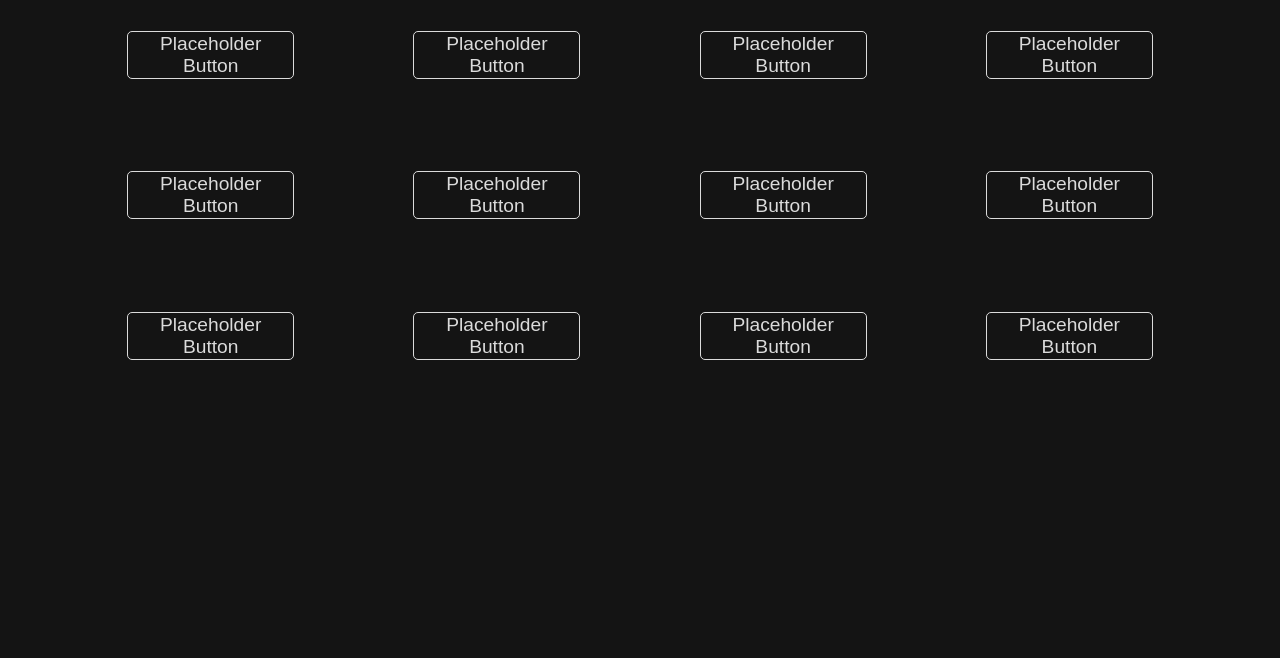
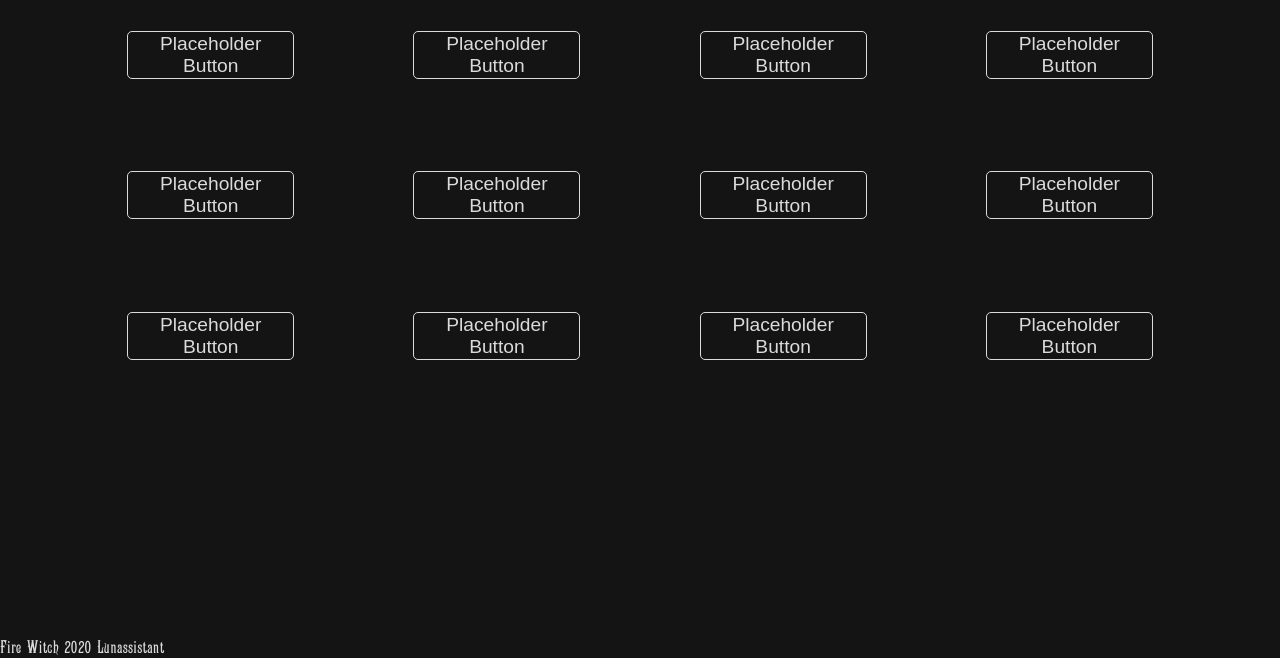
Before and after one commit to Fire-Witch/Lunassistant, a plain HTML site: page index.html in a window 1280 px wide. Shown: the part 142-800 px from the top of the page. Drawn offline with Linux system fonts and the light colour scheme.

Commit message:
Add a footer

```diff
--- a/css/style.css
+++ b/css/style.css
@@ -78,6 +78,14 @@
     color: #141414;
 }
 
+#footer{
+    position: absolute;
+    bottom: 0px;
+    color: #dbdbdb;
+    font-family: campanile;
+    opacity: 0%;
+}
+
 /* animations */
 /* animation qui rétrecit la lune */
 @keyframes luneStart {
@@ -98,3 +106,7 @@
     0%   {opacity: 0%; margin-top: 5%;}
     100% {opacity: 100%; margin-top: 3%;}
 }
+@keyframes footerAppear {
+    0%   {opacity: 0%;}
+    100% {opacity: 100%;}
+}
--- a/index.html
+++ b/index.html
@@ -44,6 +44,7 @@
     <script type="text/javascript" src="script/intro.js"></script>
     <!-- scripte pour les réactions de Luna -->
     <script type="text/javascript" src="script/react.js"></script>
+    <div id="footer">Fire Witch 2020 Lunassistant</div>
 </body>
 
 </html>
--- a/script/intro.js
+++ b/script/intro.js
@@ -15,6 +15,9 @@
 setTimeout(function () { document.getElementById('titreLuna').style.opacity = "100%"; }, 2500);
 setTimeout(function () { document.getElementsByTagName("body")[0].style.overflowY = ""; }, 2500);
 
+
+setTimeout(function () { document.getElementById('footer').style.animation = "footerAppear 0.5s"; }, 2100);
+setTimeout(function () { document.getElementById('footer').style.opacity = "100%"; }, 2600);
 setTimeout(function () {
     var all = document.getElementsByClassName('buttonAction');
     for (var i = 0; i < all.length; i++) {
```
